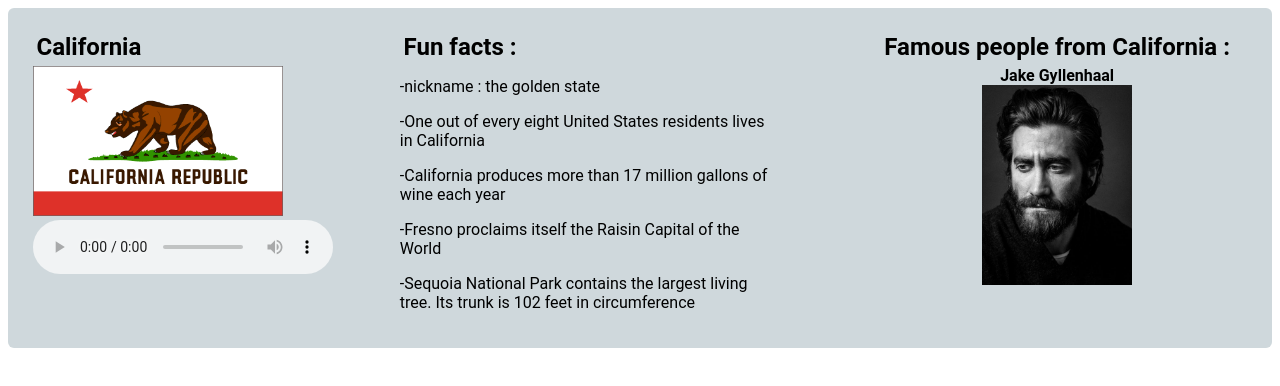
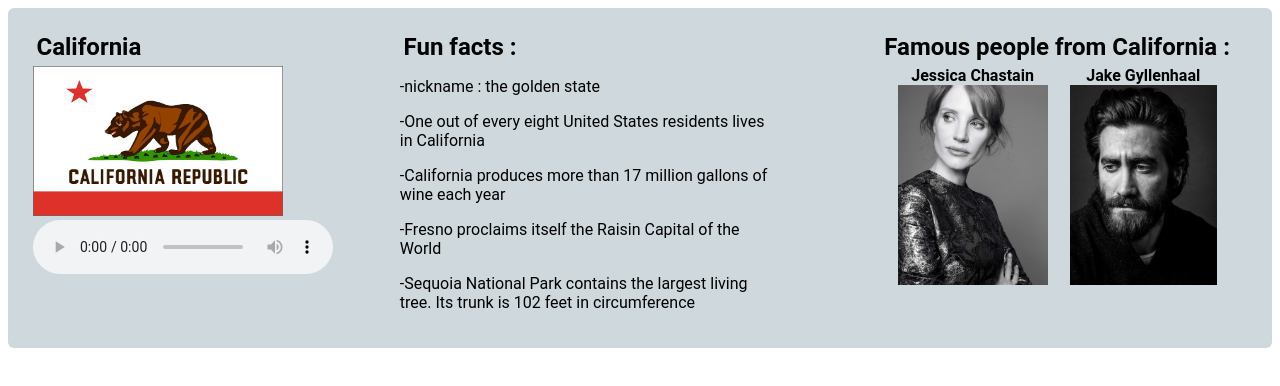
Before and after one commit to max-escamez/Project_Coruscant, a plain HTML site: page ressources/California/california.html in a window 1280 px wide. Drawn offline with Linux system fonts and the light colour scheme.

Commit message:
chastain, northern ireland left

```diff
--- a/ressources/California/california.html
+++ b/ressources/California/california.html
@@ -30,11 +30,19 @@
           <center>
           <h2> Famous people from California : </h2>
         </center>
+        <center>
+          <div class="portraitL">
             <center>
-          <B> Jake Gyllenhaal </B>
-        </center>
+                <B> Jessica Chastain </B>
+                </center>
+                <img id="photo" src="chastain.png" width="150px" height="200px">
+          </div>
+          <div class="portraitR">
             <center>
-          <img id="photo" src="jake.png" width="150px" height="200px">
+                <B> Jake Gyllenhaal </B>
+                </center>
+                <img id="photo" src="jake.png" width="147px" height="200px">
+          </div>
         </center>
         </section>
         </div>
```
Also changed, not shown: ressources/California/chastain.png (added).
